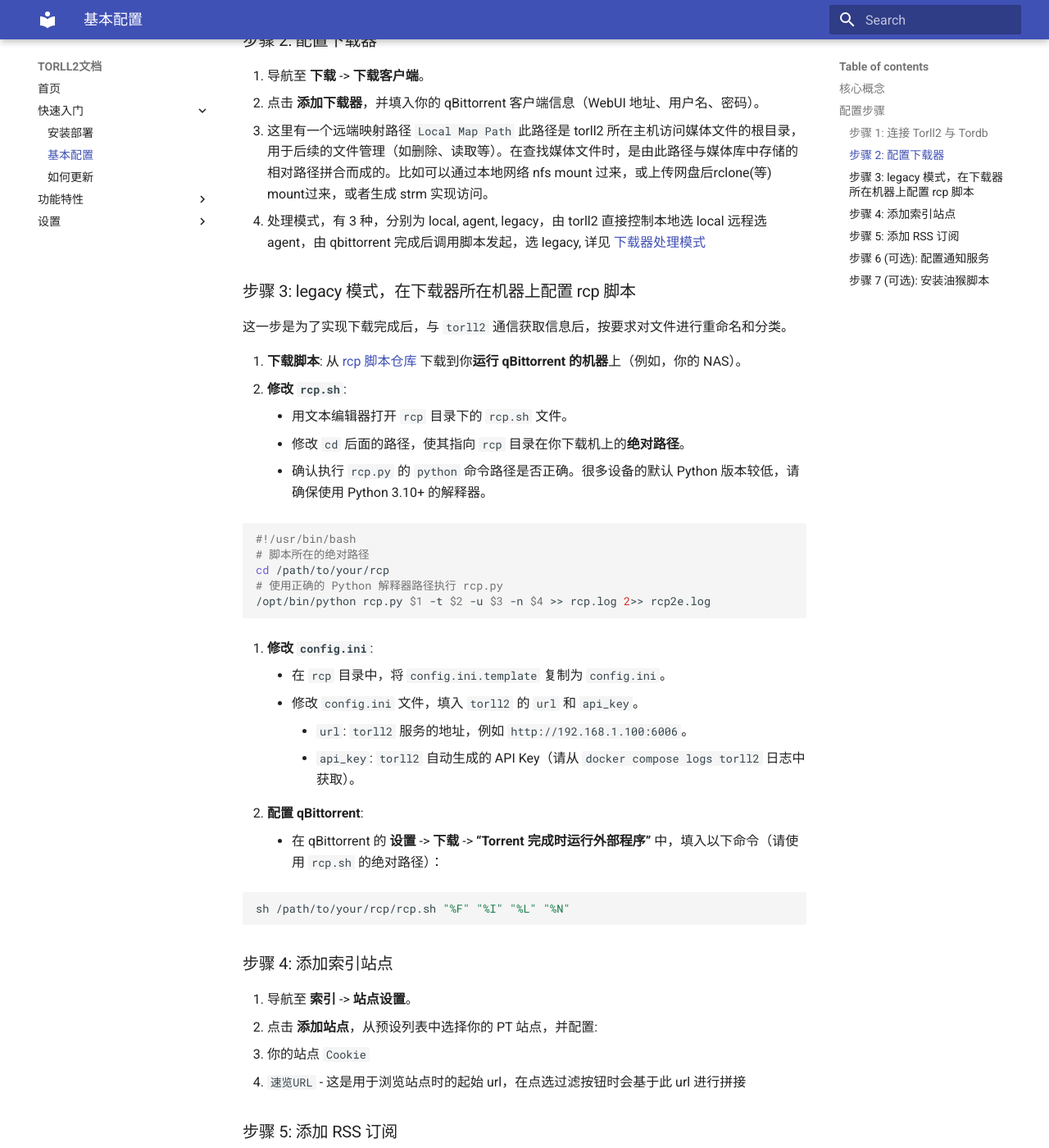
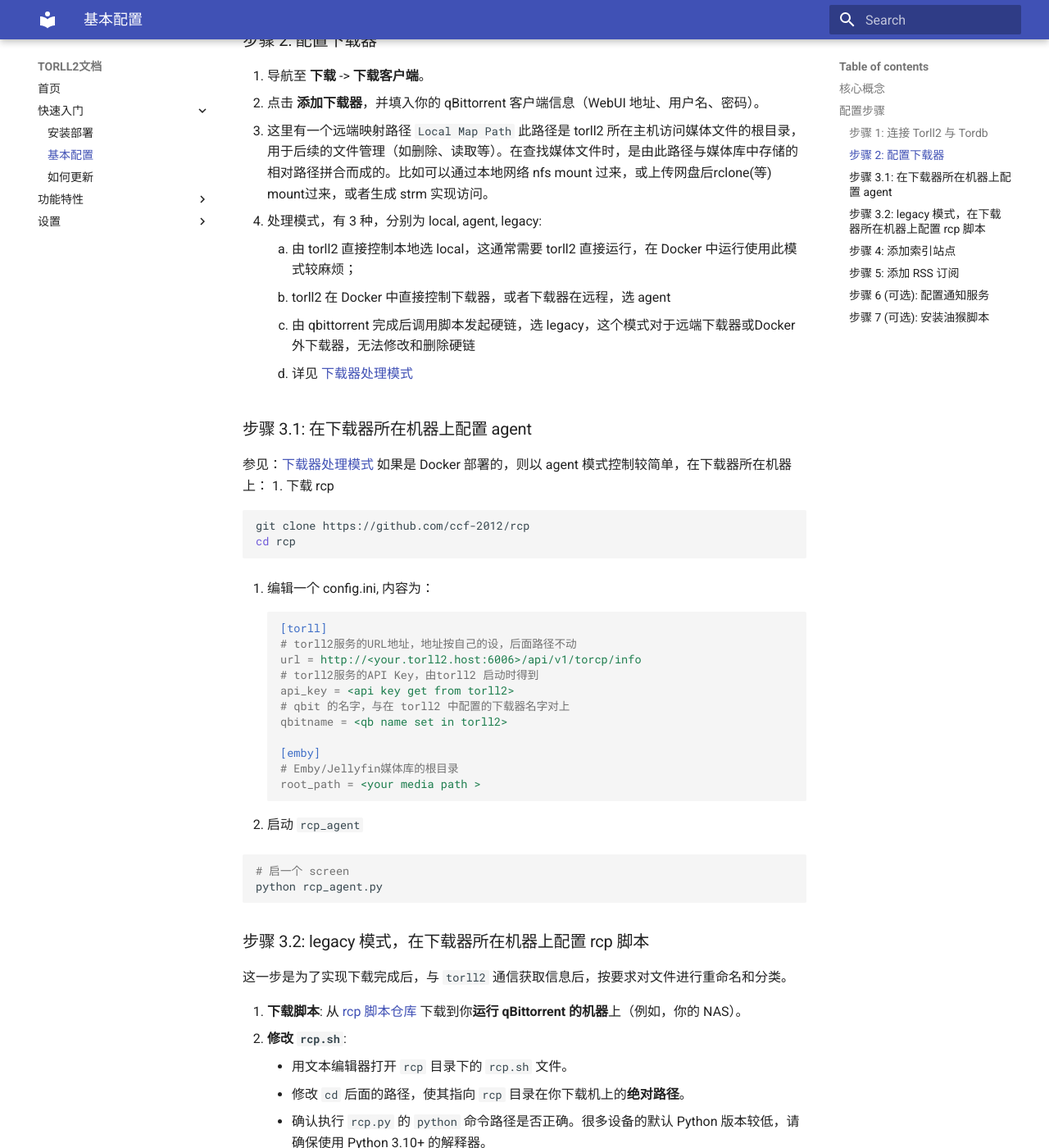
Before and after one commit to ccf-2012/torll2-doc, an MkDocs documentation site: the page built from docs/getting-started/configuration.md, in a window 1280 px wide and 1400 px high, scrolled down 979 px. Shown: the whole window at 82% size. Built offline with MkDocs 1.6.1 and Material for MkDocs 9.7.7, drawn with Linux system fonts in a browser that asks for light colours; some of the changed text lies outside the part shown.

Commit message:
configuration update

````diff
--- a/docs/getting-started/configuration.md
+++ b/docs/getting-started/configuration.md
@@ -31,9 +31,47 @@
 1.  导航至 **下载** -> **下载客户端**。
 2.  点击 **添加下载器**，并填入你的 qBittorrent 客户端信息（WebUI 地址、用户名、密码）。
 3.  这里有一个远端映射路径 `Local Map Path` 此路径是 torll2 所在主机访问媒体文件的根目录，用于后续的文件管理（如删除、读取等）。在查找媒体文件时，是由此路径与媒体库中存储的相对路径拼合而成的。比如可以通过本地网络 nfs mount 过来，或上传网盘后rclone(等) mount过来，或者生成 strm 实现访问。
-4.  处理模式，有 3 种，分别为 local, agent, legacy，由 torll2 直接控制本地选 local 远程选 agent，由 qbittorrent 完成后调用脚本发起，选 legacy, 详见 [下载器处理模式](../features/downloader-modes.md)
+4.  处理模式，有 3 种，分别为 local, agent, legacy:
+    1.  由 torll2 直接控制本地选 local，这通常需要 torll2 直接运行，在 Docker 中运行使用此模式较麻烦；
+    2.  torll2 在 Docker 中直接控制下载器，或者下载器在远程，选 agent
+    3.  由 qbittorrent 完成后调用脚本发起硬链，选 legacy，这个模式对于远端下载器或Docker外下载器，无法修改和删除硬链
+    4.  详见 [下载器处理模式](../features/downloader-modes.md)
 
-### 步骤 3: legacy 模式，在下载器所在机器上配置 rcp 脚本
+
+
+### 步骤 3.1: 在下载器所在机器上配置  agent
+参见：[下载器处理模式](https://ccf-2012.github.io/torll2-doc/features/downloader-modes/)
+如果是 Docker 部署的，则以 agent 模式控制较简单，在下载器所在机器上：
+1. 下载 rcp
+```sh
+git clone https://github.com/ccf-2012/rcp
+cd rcp
+```
+
+2. 编辑一个 config.ini, 内容为：
+```ini
+[torll]
+# torll2服务的URL地址，地址按自己的设，后面路径不动
+url = http://<your.torll2.host:6006>/api/v1/torcp/info
+# torll2服务的API Key，由torll2 启动时得到
+api_key = <api key get from torll2>
+# qbit 的名字，与在 torll2 中配置的下载器名字对上
+qbitname = <qb name set in torll2>
+
+[emby]
+# Emby/Jellyfin媒体库的根目录
+root_path = <your media path >
+```
+
+3. 启动 `rcp_agent`
+
+```sh
+# 启一个 screen
+python rcp_agent.py
+```
+
+
+### 步骤 3.2: legacy 模式，在下载器所在机器上配置 rcp 脚本
 
 这一步是为了实现下载完成后，与 `torll2` 通信获取信息后，按要求对文件进行重命名和分类。
 
@@ -75,27 +113,7 @@
 
 1.  导航至 **RSS** -> **RSS源**。
 2.  点击 **添加FEED**，填入从站点获取的 RSS 订阅链接。
-3.  根据需要配置 **Filter** (过滤器)，可以配置多个过滤规则，只有全部 filter 通过才收录，通过 JSON 格式的规则实现精准下载。过滤规则示例见下：
-
-    **过滤器示例:**
-```json
-[
-    {
-        "tag": "中字剧集",
-        "title_not_regex": "x264|720p",
-        "subtitle_not_regex": "第\d+.*集",
-        "size_gb_min": 2,
-        "size_gb_max": 15
-    }
-]
-```
-    **可用过滤器字段:**
--   `title_regex`, `title_not_regex`: 对种子**标题**进行正则匹配或排除。
--   `subtitle_regex`, `subtitle_not_regex`: 对种子**副标题**进行正则匹配或排除。
--   `rsstags_regex`, `rsstags_not_regex`: 对站点的**种子标签** (Tags) 进行正则匹配或排除。
--   `rsscat_regex`, `rsscat_not_regex`: 对站点的**种子分类** (Category) 进行正则匹配或排除。
--   `size_gb_min`, `size_gb_max`: 对种子**大小**设置 GB 单位的上下限。
--   `rate_min`: 对 IMDB / Douban **评分**设置最小值要求。
+3.  根据需要配置 **Filter** (过滤器)，可以配置多个过滤规则，只有全部 filter 通过才收录，通过 JSON 格式的规则实现精准下载。详见 [过滤器规则说明](../features/rss.md)
 
 
 ### 步骤 6 (可选): 配置通知服务
````
Also changed, not shown: docs/getting-started/installation.md (+17 -17 lines).
